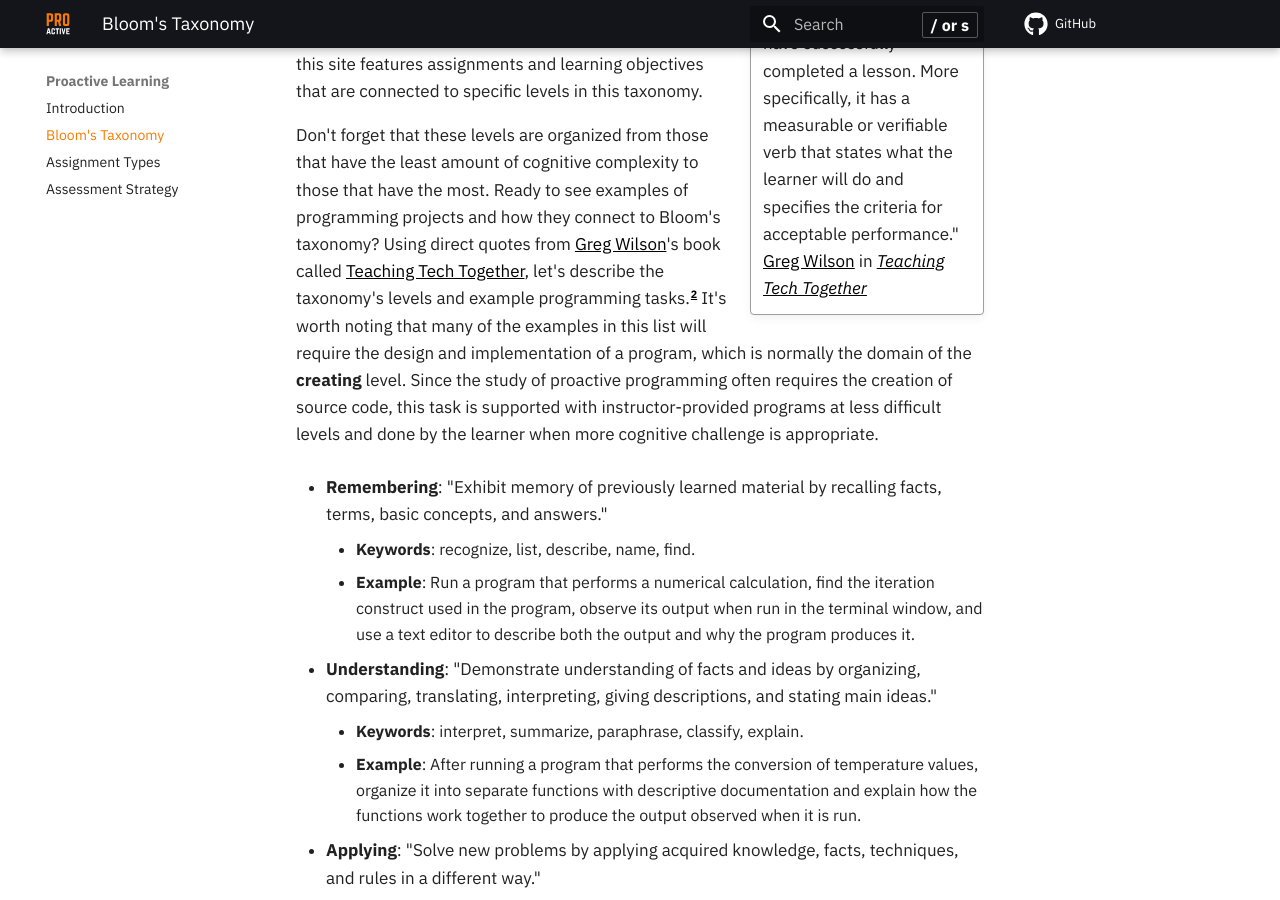
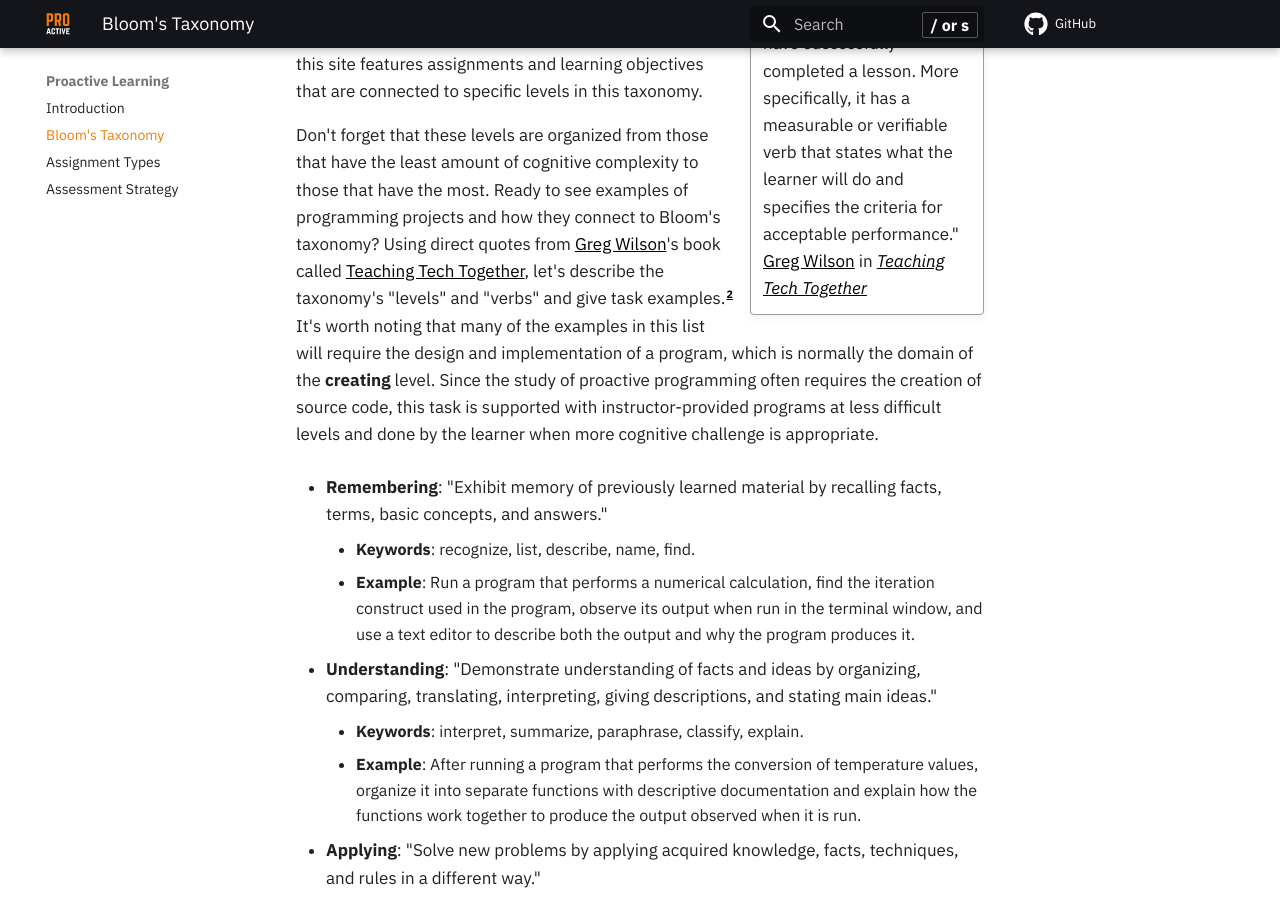
Before and after one commit to ProactiveProgrammers/www.proactiveprogrammers.com, an MkDocs documentation site: the page built from docs/proactive-learning/blooms-taxonomy.md, in a window 1280 px wide and 900 px high, scrolled down 368 px. Built offline with MkDocs 1.6.1 and Material for MkDocs 9.7.7, drawn with Linux system fonts in a browser that asks for light colours; comment, search, counter and statistics services are not loaded.

Commit message:
fix: Polish slightly blooms-taxonomy.md.

```diff
--- a/docs/proactive-learning/blooms-taxonomy.md
+++ b/docs/proactive-learning/blooms-taxonomy.md
@@ -17,7 +17,7 @@ amount of cognitive complexity to those that have the most. Ready to see
 examples of programming projects and how they connect to Bloom's taxonomy? Using
 direct quotes from [Greg Wilson](https://third-bit.com/)'s book called [Teaching
 Tech Together](https://teachtogether.tech/), let's describe the taxonomy's
-levels and example programming tasks.[^2] It's worth noting that many of the
+"levels" and "verbs" and give task examples.[^2] It's worth noting that many of the
 examples in this list will require the design and implementation of a program,
 which is normally the domain of the **creating** level. Since the study of
 proactive programming often requires the creation of source code, this task is
```
